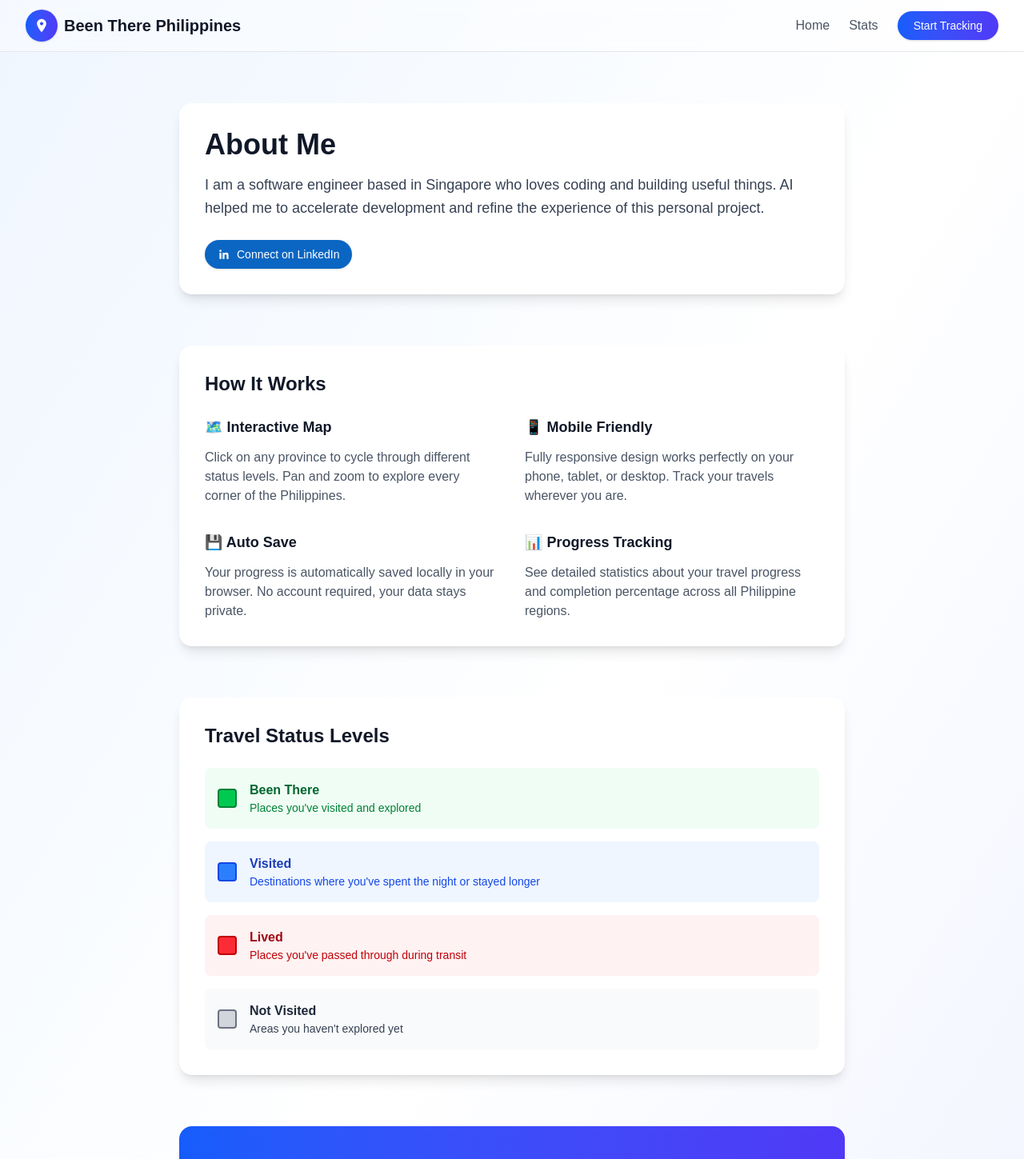
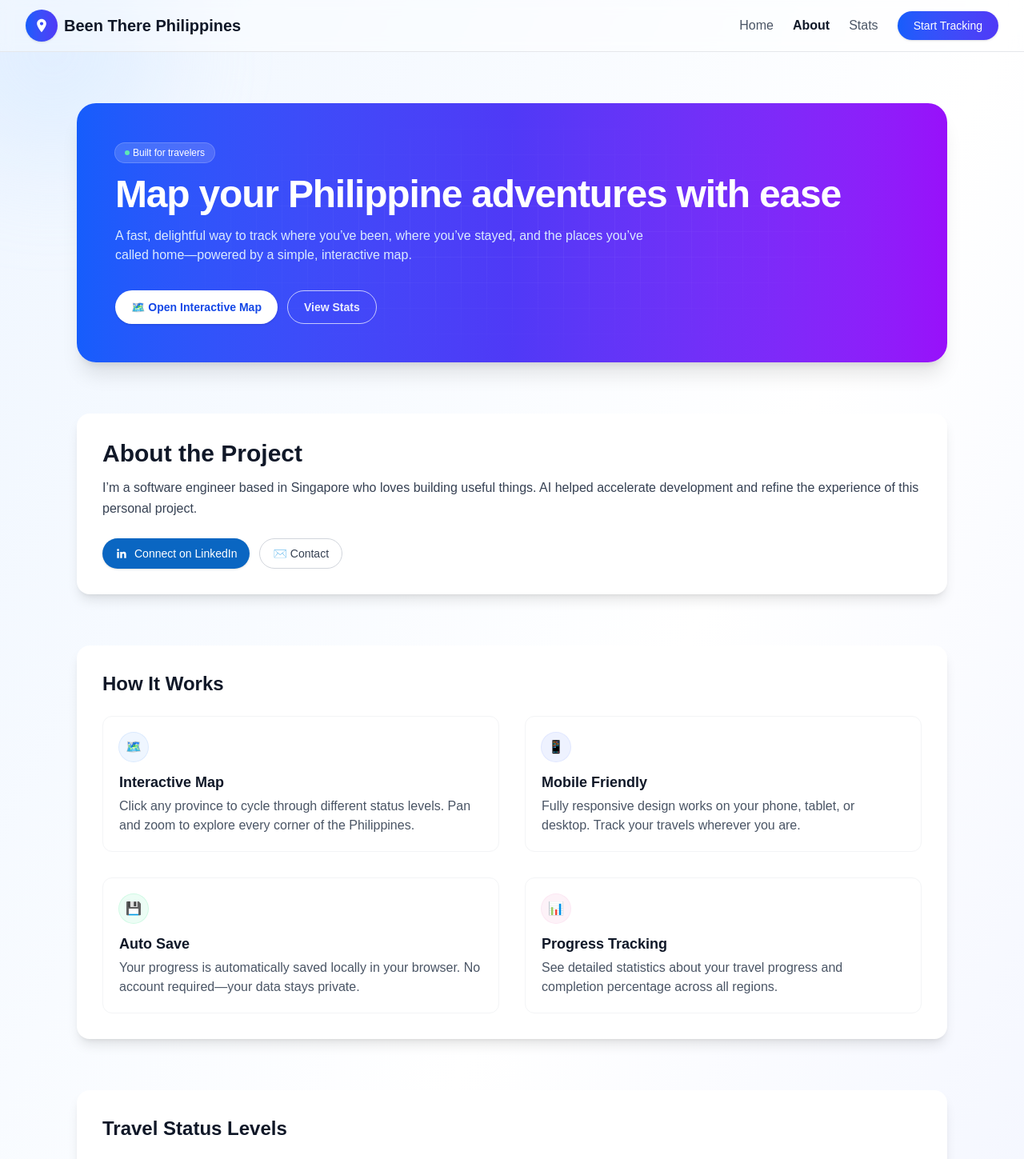
Before and after one commit to JosephCanete/been-there, a Next.js app: page /about in a window 1280 px wide. Shown: the top 1449 px of the page at 80% size. Built offline with nearby package versions, Linux system fonts and the light colour scheme; no server answers.

Commit message:
chore: house cleaning

```diff
--- a/src/app/about/page.tsx
+++ b/src/app/about/page.tsx
@@ -2,6 +2,7 @@
 
 import Link from "next/link";
 import { motion } from "framer-motion";
+import { useState } from "react";
 
 export default function AboutPage() {
   const fadeUp = { hidden: { opacity: 0, y: 16 }, show: { opacity: 1, y: 0 } };
@@ -9,9 +10,43 @@ export default function AboutPage() {
     hidden: {},
     show: { transition: { staggerChildren: 0.08 } },
   };
+  const scaleIn = {
+    hidden: { opacity: 0, scale: 0.96 },
+    show: { opacity: 1, scale: 1 },
+  };
+
+  const faqs = [
+    {
+      q: "Do I need an account to use Been There Philippines?",
+      a: "No account is required. Your progress is stored locally in your browser so you can start right away.",
+    },
+    {
+      q: "How do status levels work on the map?",
+      a: "Tap or click a province to cycle through statuses like Not Visited, Visited, Been There, and Lived. Your selections auto‑save.",
+    },
+    {
+      q: "Can I use it on mobile?",
+      a: "Yes. The app is fully responsive and optimized for touch interactions on phones and tablets.",
+    },
+    {
+      q: "How can I share my map?",
+      a: "Use the Share feature to generate a shareable view of your current progress.",
+    },
+  ];
+  const [openFaq, setOpenFaq] = useState<number | null>(0);
+  const toggleFaq = (i: number) => setOpenFaq((p) => (p === i ? null : i));
 
   return (
-    <div className="min-h-screen bg-gradient-to-br from-blue-50 via-white to-indigo-50">
+    <div className="relative min-h-screen bg-gradient-to-br from-blue-50 via-white to-indigo-50">
+      {/* Decorative background */}
+      <div
+        aria-hidden="true"
+        className="pointer-events-none absolute inset-0 overflow-hidden"
+      >
+        <div className="absolute -top-20 -left-20 h-72 w-72 rounded-full bg-blue-200/30 blur-3xl" />
+        <div className="absolute bottom-0 right-0 h-96 w-96 rounded-full bg-indigo-200/30 blur-3xl" />
+      </div>
+
       {/* Navigation */}
       <nav className="sticky top-0 z-50 bg-white/70 backdrop-blur supports-[backdrop-filter]:bg-white/40 border-b border-gray-200">
         <div className="max-w-7xl mx-auto px-4 sm:px-6 lg:px-8">
@@ -63,6 +98,13 @@ export default function AboutPage() {
                 Home
               </Link>
               <Link
+                href="/about"
+                aria-current="page"
+                className="text-gray-900 font-semibold"
+              >
+                About
+              </Link>
+              <Link
                 href="/stats"
                 className="text-gray-600 hover:text-gray-900 transition-colors font-medium"
               >
@@ -79,26 +121,84 @@ export default function AboutPage() {
         </div>
       </nav>
 
-      {/* About Content */}
-      <main className="max-w-4xl mx-auto px-4 sm:px-6 lg:px-8 py-16">
+      {/* Main Content */}
+      <main className="relative max-w-6xl mx-auto px-4 sm:px-6 lg:px-8 py-12 sm:py-16">
         <motion.div
           variants={container}
           initial="hidden"
           whileInView="show"
-          viewport={{ once: true, amount: 0.2 }}
-          className="space-y-16"
+          viewport={{ once: true, amount: 0.15 }}
+          className="space-y-12 sm:space-y-16"
         >
+          {/* Hero */}
           <motion.section
             variants={fadeUp}
+            className="relative overflow-hidden rounded-3xl bg-gradient-to-r from-blue-600 via-indigo-600 to-purple-600 p-8 sm:p-12 text-white shadow-xl"
+          >
+            <div className="absolute inset-0 opacity-20 [mask-image:radial-gradient(ellipse_at_center,black,transparent_70%)]">
+              <svg className="w-full h-full" xmlns="http://www.w3.org/2000/svg">
+                <defs>
+                  <pattern
+                    id="grid"
+                    width="32"
+                    height="32"
+                    patternUnits="userSpaceOnUse"
+                  >
+                    <path
+                      d="M 32 0 L 0 0 0 32"
+                      fill="none"
+                      stroke="currentColor"
+                      strokeWidth="0.5"
+                    />
+                  </pattern>
+                </defs>
+                <rect width="100%" height="100%" fill="url(#grid)" />
+              </svg>
+            </div>
+            <div className="relative">
+              <span className="inline-flex items-center gap-1 rounded-full bg-white/15 px-3 py-1 text-xs font-medium ring-1 ring-white/30 backdrop-blur">
+                <span className="inline-block h-1.5 w-1.5 rounded-full bg-emerald-300" />
+                Built for travelers
+              </span>
+              <h1 className="mt-4 text-3xl sm:text-4xl md:text-5xl font-extrabold tracking-tight">
+                Map your Philippine adventures with ease
+              </h1>
+              <p className="mt-3 sm:mt-4 max-w-2xl text-sm sm:text-base text-blue-100">
+                A fast, delightful way to track where you’ve been, where you’ve
+                stayed, and the places you’ve called home—powered by a simple,
+                interactive map.
+              </p>
+              <div className="mt-6 sm:mt-8 flex flex-col sm:flex-row gap-3">
+                <Link
+                  href="/map"
+                  className="inline-flex items-center justify-center rounded-full bg-white text-blue-700 px-5 py-2.5 text-sm font-semibold shadow hover:shadow-md transition-all"
+                >
+                  🗺️ Open Interactive Map
+                </Link>
+                <Link
+                  href="/stats"
+                  className="inline-flex items-center justify-center rounded-full border border-white/70 px-5 py-2.5 text-sm font-semibold text-white/90 hover:bg-white/10 transition-colors"
+                >
+                  View Stats
+                </Link>
+              </div>
+            </div>
+          </motion.section>
+
+          {/* About */}
+          <motion.section
+            variants={scaleIn}
             className="bg-white rounded-2xl p-8 shadow-lg"
           >
-            <h1 className="text-4xl font-bold text-gray-900 mb-4">About Me </h1>
-            <p className="text-lg text-gray-700 leading-relaxed">
-              I am a software engineer based in Singapore who loves coding and
-              building useful things. AI helped me to accelerate development and
-              refine the experience of this personal project.
+            <h2 className="text-2xl sm:text-3xl font-bold text-gray-900 mb-3">
+              About the Project
+            </h2>
+            <p className="text-gray-700 leading-relaxed">
+              I’m a software engineer based in Singapore who loves building
+              useful things. AI helped accelerate development and refine the
+              experience of this personal project.
             </p>
-            <div className="mt-6">
+            <div className="mt-6 flex flex-col sm:flex-row gap-3">
               <a
                 href="https://www.linkedin.com/in/raymond-joseph-ca%C3%B1ete-30b84b192/"
                 target="_blank"
@@ -115,9 +215,16 @@ export default function AboutPage() {
                 </svg>
                 Connect on LinkedIn
               </a>
+              <a
+                href="mailto:hello@example.com"
+                className="inline-flex items-center gap-2 rounded-full border border-gray-300 text-gray-700 px-4 py-2 text-sm font-medium hover:bg-gray-50 transition-colors"
+              >
+                ✉️ Contact
+              </a>
             </div>
           </motion.section>
 
+          {/* How It Works */}
           <motion.section
             variants={fadeUp}
             className="bg-white rounded-2xl p-8 shadow-lg"
@@ -125,42 +232,53 @@ export default function AboutPage() {
             <h3 className="text-2xl font-bold text-gray-900 mb-6">
               How It Works
             </h3>
-            <div className="grid md:grid-cols-2 gap-8">
-              <div>
-                <h4 className="text-lg font-semibold text-gray-900 mb-3">
-                  🗺️ Interactive Map
+            <div className="grid md:grid-cols-2 gap-6 lg:gap-8">
+              <div className="group rounded-xl border border-gray-100 p-5 hover:shadow-md transition-shadow">
+                <div className="mb-3 inline-flex h-9 w-9 items-center justify-center rounded-full bg-blue-50 text-blue-600 ring-1 ring-blue-100">
+                  <span>🗺️</span>
+                </div>
+                <h4 className="text-lg font-semibold text-gray-900 mb-1">
+                  Interactive Map
                 </h4>
                 <p className="text-gray-600">
-                  Click on any province to cycle through different status
-                  levels. Pan and zoom to explore every corner of the
-                  Philippines.
+                  Click any province to cycle through different status levels.
+                  Pan and zoom to explore every corner of the Philippines.
                 </p>
               </div>
-              <div>
-                <h4 className="text-lg font-semibold text-gray-900 mb-3">
-                  📱 Mobile Friendly
+              <div className="group rounded-xl border border-gray-100 p-5 hover:shadow-md transition-shadow">
+                <div className="mb-3 inline-flex h-9 w-9 items-center justify-center rounded-full bg-indigo-50 text-indigo-600 ring-1 ring-indigo-100">
+                  <span>📱</span>
+                </div>
+                <h4 className="text-lg font-semibold text-gray-900 mb-1">
+                  Mobile Friendly
                 </h4>
                 <p className="text-gray-600">
-                  Fully responsive design works perfectly on your phone, tablet,
-                  or desktop. Track your travels wherever you are.
+                  Fully responsive design works on your phone, tablet, or
+                  desktop. Track your travels wherever you are.
                 </p>
               </div>
-              <div>
-                <h4 className="text-lg font-semibold text-gray-900 mb-3">
-                  💾 Auto Save
+              <div className="group rounded-xl border border-gray-100 p-5 hover:shadow-md transition-shadow">
+                <div className="mb-3 inline-flex h-9 w-9 items-center justify-center rounded-full bg-emerald-50 text-emerald-600 ring-1 ring-emerald-100">
+                  <span>💾</span>
+                </div>
+                <h4 className="text-lg font-semibold text-gray-900 mb-1">
+                  Auto Save
                 </h4>
                 <p className="text-gray-600">
                   Your progress is automatically saved locally in your browser.
-                  No account required, your data stays private.
+                  No account required—your data stays private.
                 </p>
               </div>
-              <div>
-                <h4 className="text-lg font-semibold text-gray-900 mb-3">
-                  📊 Progress Tracking
+              <div className="group rounded-xl border border-gray-100 p-5 hover:shadow-md transition-shadow">
+                <div className="mb-3 inline-flex h-9 w-9 items-center justify-center rounded-full bg-pink-50 text-pink-600 ring-1 ring-pink-100">
+                  <span>📊</span>
+                </div>
+                <h4 className="text-lg font-semibold text-gray-900 mb-1">
+                  Progress Tracking
                 </h4>
                 <p className="text-gray-600">
                   See detailed statistics about your travel progress and
-                  completion percentage across all Philippine regions.
+                  completion percentage across all regions.
                 </p>
               </div>
             </div>
@@ -174,60 +292,63 @@ export default function AboutPage() {
             <h3 className="text-2xl font-bold text-gray-900 mb-6">
               Travel Status Levels
             </h3>
-            <div className="space-y-4">
-              <div className="flex items-center space-x-4 p-4 bg-green-50 rounded-lg">
-                <div className="w-6 h-6 bg-green-500 rounded border-2 border-green-700"></div>
+            <div className="grid sm:grid-cols-2 gap-4">
+              <div className="flex items-center gap-4 p-4 rounded-lg ring-1 ring-green-200/60 bg-green-50/60">
+                <div className="w-6 h-6 rounded border-2 border-green-700 bg-green-500" />
                 <div>
                   <h4 className="font-semibold text-green-800">Been There</h4>
                   <p className="text-green-700 text-sm">
-                    Places you&apos;ve visited and explored
+                    Places you’ve visited and explored deeply
                   </p>
                 </div>
               </div>
-              <div className="flex items-center space-x-4 p-4 bg-blue-50 rounded-lg">
-                <div className="w-6 h-6 bg-blue-500 rounded border-2 border-blue-700"></div>
+              <div className="flex items-center gap-4 p-4 rounded-lg ring-1 ring-blue-200/60 bg-blue-50/60">
+                <div className="w-6 h-6 rounded border-2 border-blue-700 bg-blue-500" />
                 <div>
                   <h4 className="font-semibold text-blue-800">Visited</h4>
                   <p className="text-blue-700 text-sm">
-                    Destinations where you&apos;ve spent the night or stayed
-                    longer
+                    Destinations you’ve stayed in or spent meaningful time
                   </p>
                 </div>
               </div>
-              <div className="flex items-center space-x-4 p-4 bg-red-50 rounded-lg">
-                <div className="w-6 h-6 bg-red-500 rounded border-2 border-red-700"></div>
+              <div className="flex items-center gap-4 p-4 rounded-lg ring-1 ring-rose-200/60 bg-rose-50/60">
+                <div className="w-6 h-6 rounded border-2 border-rose-700 bg-rose-500" />
                 <div>
-                  <h4 className="font-semibold text-red-800">Lived</h4>
-                  <p className="text-red-700 text-sm">
-                    Places you&apos;ve passed through during transit
+                  <h4 className="font-semibold text-rose-800">Lived</h4>
+                  <p className="text-rose-700 text-sm">
+                    Places you’ve called home for months or years
                   </p>
                 </div>
               </div>
-              <div className="flex items-center space-x-4 p-4 bg-gray-50 rounded-lg">
-                <div className="w-6 h-6 bg-gray-300 rounded border-2 border-gray-500"></div>
+              <div className="flex items-center gap-4 p-4 rounded-lg ring-1 ring-gray-200 bg-gray-50">
+                <div className="w-6 h-6 rounded border-2 border-gray-500 bg-gray-300" />
                 <div>
                   <h4 className="font-semibold text-gray-800">Not Visited</h4>
                   <p className="text-gray-700 text-sm">
-                    Areas you haven&apos;t explored yet
+                    Areas you haven’t explored yet
                   </p>
                 </div>
               </div>
             </div>
           </motion.section>
 
+          {/* FAQ */}
+
           {/* Call to Action */}
           <motion.section
             variants={fadeUp}
-            className="text-center bg-gradient-to-r from-blue-600 to-indigo-600 rounded-2xl p-12 text-white"
+            className="text-center bg-gradient-to-r from-blue-600 to-indigo-600 rounded-2xl p-10 sm:p-12 text-white"
           >
-            <h3 className="text-3xl font-bold mb-4">Ready to Start Mapping?</h3>
-            <p className="text-xl text-blue-100 mb-8 max-w-2xl mx-auto">
+            <h3 className="text-2xl sm:text-3xl font-bold mb-3">
+              Ready to Start Mapping?
+            </h3>
+            <p className="text-base sm:text-lg text-blue-100 mb-6 max-w-2xl mx-auto">
               Begin documenting your Philippine adventures today. Every journey
               has a story worth remembering.
             </p>
             <Link
               href="/map"
-              className="bg-white text-blue-600 px-8 py-4 rounded-full text-lg font-semibold hover:shadow-xl transition-all duration-200 transform hover:scale-105 inline-block"
+              className="bg-white text-blue-600 px-6 sm:px-8 py-3 sm:py-4 rounded-full text-sm sm:text-lg font-semibold hover:shadow-xl transition-all duration-200 transform hover:scale-105 inline-block"
             >
               🗺️ Open Interactive Map
             </Link>
```
Also changed, not shown: src/app/[username]/share/page.tsx (+9 -11 lines), src/components/InteractiveMap.tsx (+0 -20 lines), src/components/MapSnapshot.tsx (+9 -3 lines).
